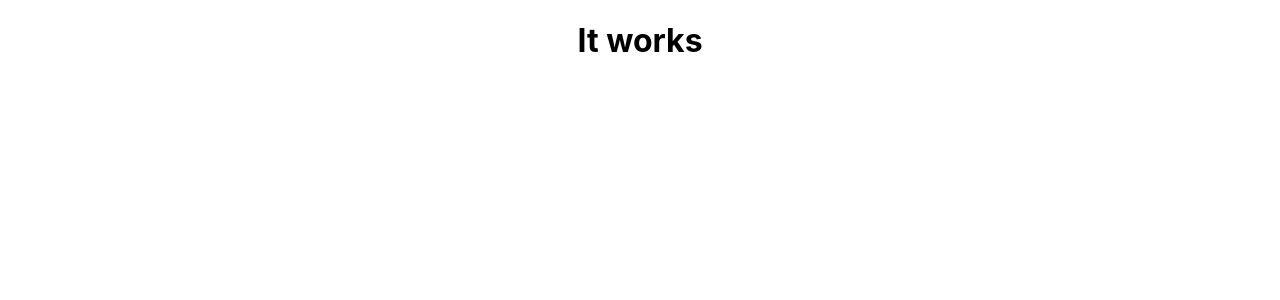
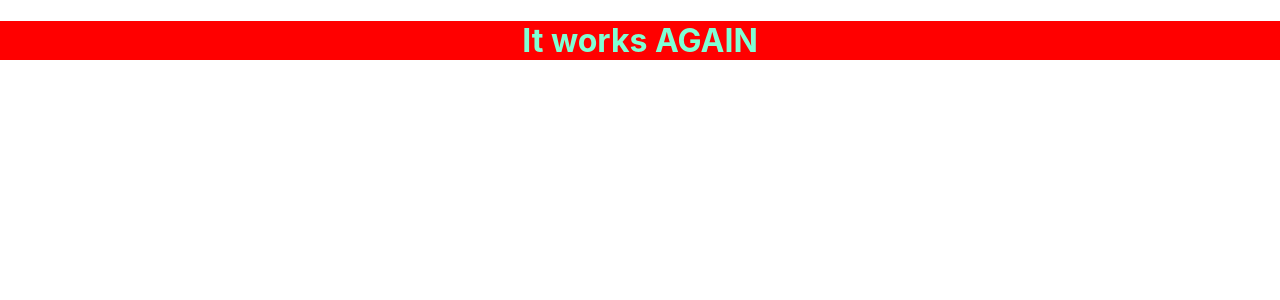
Before and after one commit to lightcodes845/mealfinder, a React (Create React App) app: page / in a window 1280 px wide. Shown: the top 300 px of the page. Built offline with nearby package versions, Linux system fonts and the light colour scheme.

Commit message:
new update 4

```diff
--- a/src/App.css
+++ b/src/App.css
@@ -1,3 +1,8 @@
 .App {
   text-align: center;
 }
+
+h1 {
+  color: aquamarine;
+  background-color: red;
+}
--- a/src/App.js
+++ b/src/App.js
@@ -4,7 +4,7 @@ import './App.css';
 function App() {
   return (
     <div className="App">
-      <h1>It works</h1>
+      <h1>It works AGAIN</h1>
     </div>
   );
 }
```
